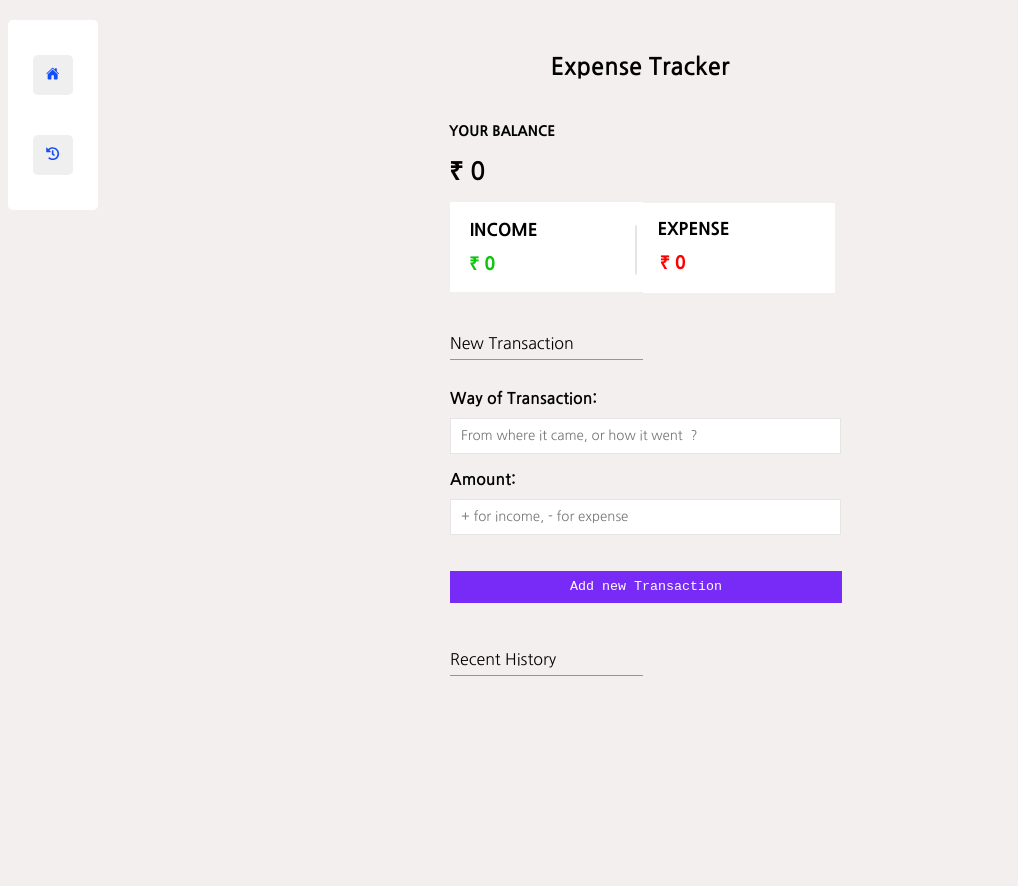
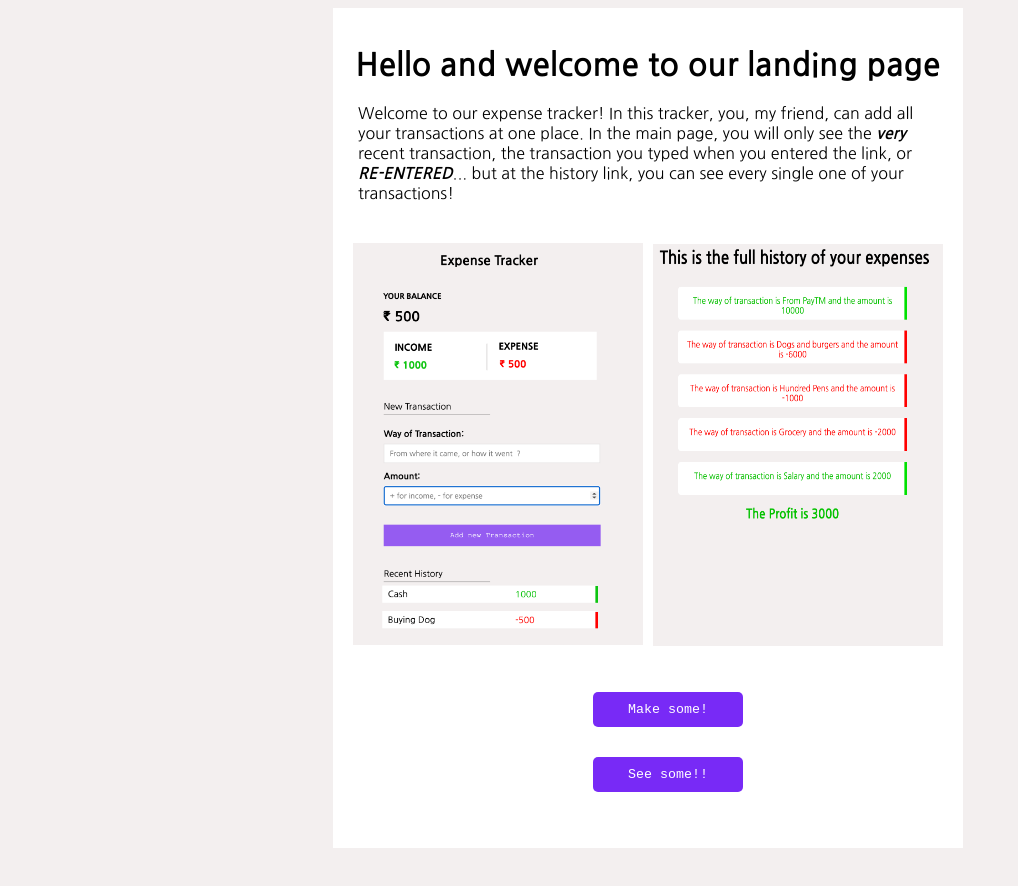
Before and after one commit to Coder030/Expense-Tracker, a React (Create React App) app: page / in a window 1280 px wide. Shown: the top 886 px of the page, without its empty margins (0-1018 px from the left). Before the commit the page ends 800 px from the top, so only its background shows below. Built offline with nearby package versions, Linux system fonts and the light colour scheme.

Commit message:
next commit6

```diff
--- a/src/App.css
+++ b/src/App.css
@@ -3,8 +3,10 @@
 body{
   background-color: #f3efef;
   font-family: 'Nanum Gothic', sans-serif;
+  height: 100%;
+  width: 100%;
 }
-h2{
+.h{
   font-family: 'Nanum Gothic', sans-serif;
   font-weight: 700;
   position: relative;
@@ -243,10 +245,10 @@ h2{
   position: relative;
   height: 40px;
   width: 450px;
+  margin: 0 auto;
   background-color: white;
   margin-left: auto;
   margin-right: auto;
-  display: flex;
   justify-content: center;
   align-items: center;
   margin-bottom: 20px;
@@ -254,15 +256,19 @@ h2{
   padding-left: 15px;
   padding-right: 15px;
   padding-top: 5px;
-  padding-bottom: 5px;
+  padding-bottom: 15px;
 }
 .pPos{
   text-align: center;
   color: rgb(1, 195, 1);
+  position: relative;
+  bottom: 5px;
 }
 .pNeg{
   text-align: center;
   color: red;
+  position: relative;
+  bottom: 5px;
 }
 .linePos{
   position: absolute;
@@ -270,7 +276,7 @@ h2{
   right: 0;
   width: 5px;
   background-color: rgb(0, 225, 0);
-  height: 50px;
+  height: 60px;
 }
 .lineNeg{
   position: absolute;
@@ -278,10 +284,14 @@ h2{
   right: 0;
   width: 5px;
   background-color: red;
-  height: 50px;
+  height: 60px;
 }
 .profit{
+  text-align: center;
   color: rgb(1, 195, 1);
+  position: relative;
+  /* overflow-wrap: break-word; */
+
 }
 .butt{
   height: 40px;
@@ -316,3 +326,102 @@ ul{
   padding: 0;
   list-style: none;
 }
+.centerFirstTwo {
+  margin: 0 auto;
+  text-align: center;
+  margin-bottom: 20px;
+}
+.centerAll {
+  display: flex;
+  flex-direction: column;
+  align-items: center;
+  text-align: center;
+}
+.nothing{
+  text-align: center;
+  overflow-wrap: break-word;
+}
+.loss{
+  text-align: center;
+  color: red;
+  overflow-wrap: break-word;
+}
+.headingering{
+  text-align: center;
+  margin: 0;
+  position: relative;
+  right: 4%;
+}
+.landing_heading{
+  text-align: center;
+}
+.lorem{
+  width: 580px;
+  margin: auto;
+  margin-bottom: 40px;
+}
+.image1{
+  height: 402.448979592px;
+  width: 290px;
+  padding-right: 10px;
+}
+.div_ain{
+  width: 590px;
+  margin: auto;
+  height: 100vh;
+  background-color: white;
+  padding-left: 20px;
+  padding-right: 20px;
+  padding-top: 20px;
+  padding-bottom: 20px;
+}
+.image2{
+  height: 402.448979592px;
+  width: 290px;
+  padding-left: 10px;
+  float: right;
+  position: relative;
+  bottom: 405.5px;
+}
+.button_main1{
+  position: relative;
+  top: 20px;
+  margin: auto;
+  margin-top: 20px;
+  height: 35px;
+  width: 150px;
+  border-radius: 5px;
+  background-color: rgb(120, 42, 246);
+  color: white;
+  font-family: 'Courier New', Courier, monospace;
+  border:none;
+}
+.button_main2{
+  position: relative;
+  top: 30px;
+  margin: auto;
+  margin-top: 20px;
+  height: 35px;
+  width: 150px;
+  border-radius: 5px;
+  font-family: 'Courier New', Courier, monospace;
+  background-color: rgb(120, 42, 246);
+  color: white;
+  border:none;
+}
+.button_main1:hover, .button_main2:hover{
+  background-color: rgb(158, 104, 245);
+  cursor: pointer;
+}
+.button-container{
+  width: 630px;
+  margin: auto;
+  display: flex;
+  justify-content: center;
+  align-items: center;
+  flex-wrap: wrap;
+  position: relative;
+  bottom: 400px;
+  flex-direction: column;
+
+}
--- a/src/App.js
+++ b/src/App.js
@@ -1,20 +1,26 @@
 import { BrowserRouter as Router, Route, Switch } from 'react-router-dom';
 import './App.css';
-import Main from './Main';
+import Home from './Home';
 import Nf from './Nf';
 import History from './History';
 import Navbar from './Navbar';
+import Main from './Main';
 
 function App() {
   return (
     <div className="App">
      <Router>
-      <Navbar/>
+
       <Switch>
-        <Route exact path="/">
-            <Main/>
+      <Route exact path="/">
+            <Main />
+        </Route>
+        <Route exact path="/home">
+            <Navbar/>
+            <Home/>
         </Route>
         <Route exact path = "/history">
+          <Navbar/>
           <History/>
         </Route>
         <Route path="*">
--- a/src/History.js
+++ b/src/History.js
@@ -44,7 +44,7 @@ function History() {
 
   return (
     <div>
-      <h1 style={{textAlign: 'center'}}>This is the full history of your expenses</h1>
+      <h1 className='headingering'>This is the full history of your expenses</h1>
       <br /><br />
       {loading && <p>Loading...</p>}
       {error && <p>Error: {error.message}</p>}
--- /dev/null
+++ b/src/Home.js
@@ -0,0 +1,142 @@
+import React, { useEffect, useState } from 'react'
+import { Link } from 'react-router-dom';
+
+function Main() {
+  const [balance, setBalance] = useState(0.00)
+  const [incomeS, setIncomeS] = useState(0.00)
+  const [expenseS, setExpenseS] = useState(0.00)
+  const [av, setAv] = useState(null)
+  const [ev, setEv] = useState(null)
+  const [, setFlag] = useState(false)
+  const [damn, setDamn] = useState([])
+  function check() {
+    var input = document.getElementById("way")
+    const new2 = input.value;
+    var slicedStr = new2.slice(0, 35);
+    if (input.value.length >= 35){   // 5 is your maxlength
+       alert("You have crossed the word limit ! ")
+       input.value = slicedStr
+  }
+
+    if (new2.includes(1) || new2.includes(2 ) || new2.includes(3) || new2.includes(4) || new2.includes(5) || new2.includes(6) || new2.includes(7) || new2.includes(8) || new2.includes(9) || new2.includes(0)){
+      alert("You cannot have a number in your string !")
+      input.value = ""
+    }
+}
+
+
+  const handleClick = async (e) => {
+    e.preventDefault()
+    if(av === "" || ev === ""){
+      alert("You gave an empty string")
+      return
+    }
+    setDamn([...damn, av]);
+    if(av > 0){
+      setFlag(true)
+
+      setIncomeS(incomeS + parseInt(av))
+    }
+    else {
+      setFlag(false)
+      setExpenseS(expenseS + Math.abs(av))
+    }
+    fetch("https://expense-backend-o8m0.onrender.com/", {
+        method: 'POST',
+        body: JSON.stringify({
+          expense: {
+            way: ev,
+            amount: av
+          }
+        }),
+        headers: {'Content-Type': 'application/json'},
+      })
+
+    var history = document.createElement("div");
+    history.classList.add("hist")
+    // var way = document.createElement("div", {className: 'way'});
+    var t = document.createElement("p")
+    t.innerText = ev
+    t.className = "ways"
+    var t2 = document.createElement("p")
+    t2.innerText = av
+    // t2.className = "ways2"
+    if (av>0){
+      t2.className = "ways2I"
+    }
+    else{
+      t2.className = "ways2E"
+    }
+    var ioe2 = document.createElement("div");
+    // ioe2.classList.add("ioe2")
+    if (av>0){
+      ioe2.classList.add("ioe2I")
+    }
+    else{
+      ioe2.classList.add("ioe2E")
+    }
+
+    history.appendChild(t);
+    history.appendChild(t2);
+    history.appendChild(ioe2)
+    document.getElementById("root").appendChild(history);
+    }
+
+  useEffect(() => {
+    setBalance(incomeS - expenseS)
+    setAv("")
+    setEv("")
+    if(av > 0){
+      setFlag(true)}
+      else{
+        setFlag(false)
+
+      }
+
+
+
+  // eslint-disable-next-line react-hooks/exhaustive-deps
+  }, [incomeS, expenseS])
+  return (
+    <div className='card'>
+      <h2 className='h'>Expense Tracker</h2>
+      <p className='yb'>YOUR BALANCE</p>
+      <p className='b'>₹ {parseFloat(balance)}</p>
+      <div className='ioe1'>
+          <p className='i'>INCOME</p>
+          <p className='inc'>₹ {parseFloat(incomeS)}</p>
+          <div class="vl"></div>
+      <div className='ioe2'>
+        <p className='e'>EXPENSE</p>
+        <p className='exp'>₹ {parseFloat(expenseS)}</p>
+      </div>
+      <p className='nt'>New Transaction</p>
+      <hr className="hr1" />
+      <br />
+      <label className='labelfi' htmlFor="wayInp">Way of Transaction: </label>
+      <br />
+      <form>
+        <input  value={ev} placeholder='From where it came, or how it went  ?' type="text" className='wayInp' name="wayInp" onChange={(e) => setEv(e.target.value)} maxLength={35} id='way' onInput={check}/>
+        <br />
+        <label className='labelfi' htmlFor="incomeInp">Amount: </label>
+        <br />
+        <input value={av} placeholder='+ for income, - for expense' type="number" className='incomeInp' name="incomeInp" id='incomeInp' onChange={(e) => setAv(e.target.value)} />
+        <p id='str'></p>
+        <button  onClick={handleClick} className='add'
+        onKeyDown={(e) => {
+          if (e.key === "Enter")
+              handleClick();
+          }}
+        >Add new Transaction</button>
+      </form>
+      <br /><br />
+      <p className='nt'>Recent History</p>
+      <hr className="hr1" />
+      <div className='ways2I'></div>
+      </div>
+    </div>
+  )
+
+}
+
+export default Main
--- a/src/Main.js
+++ b/src/Main.js
@@ -1,142 +1,29 @@
-import React, { useEffect, useState } from 'react'
-import { Link } from 'react-router-dom';
+import React from 'react'
+import ss1 from "./ss1.png"
+import ss2 from "./ss2.png"
+import { useHistory } from 'react-router-dom';
+
 
 function Main() {
-  const [balance, setBalance] = useState(0.00)
-  const [incomeS, setIncomeS] = useState(0.00)
-  const [expenseS, setExpenseS] = useState(0.00)
-  const [av, setAv] = useState(null)
-  const [ev, setEv] = useState(null)
-  const [, setFlag] = useState(false)
-  const [damn, setDamn] = useState([])
-  function check() {
-    var input = document.getElementById("way")
-    const new2 = input.value;
-    var slicedStr = new2.slice(0, 35);
-    if (input.value.length >= 35){   // 5 is your maxlength
-       alert("You have crossed the word limit ! ")
-       input.value = slicedStr
+  const history = useHistory();
+  const handleClick1 = () => {
+    history.push('/home')
   }
-
-    if (new2.includes(1) || new2.includes(2 ) || new2.includes(3) || new2.includes(4) || new2.includes(5) || new2.includes(6) || new2.includes(7) || new2.includes(8) || new2.includes(9) || new2.includes(0)){
-      alert("You cannot have a number in your string !")
-      input.value = ""
-    }
-}
-
-
-  const handleClick = async (e) => {
-    e.preventDefault()
-    if(av === "" || ev === ""){
-      alert("You gave an empty string")
-      return
-    }
-    setDamn([...damn, av]);
-    if(av > 0){
-      setFlag(true)
-
-      setIncomeS(incomeS + parseInt(av))
-    }
-    else {
-      setFlag(false)
-      setExpenseS(expenseS + Math.abs(av))
-    }
-    fetch("https://expense-backend-o8m0.onrender.com/", {
-        method: 'POST',
-        body: JSON.stringify({
-          expense: {
-            way: ev,
-            amount: av
-          }
-        }),
-        headers: {'Content-Type': 'application/json'},
-      })
-
-    var history = document.createElement("div");
-    history.classList.add("hist")
-    // var way = document.createElement("div", {className: 'way'});
-    var t = document.createElement("p")
-    t.innerText = ev
-    t.className = "ways"
-    var t2 = document.createElement("p")
-    t2.innerText = av
-    // t2.className = "ways2"
-    if (av>0){
-      t2.className = "ways2I"
-    }
-    else{
-      t2.className = "ways2E"
-    }
-    var ioe2 = document.createElement("div");
-    // ioe2.classList.add("ioe2")
-    if (av>0){
-      ioe2.classList.add("ioe2I")
-    }
-    else{
-      ioe2.classList.add("ioe2E")
-    }
-
-    history.appendChild(t);
-    history.appendChild(t2);
-    history.appendChild(ioe2)
-    document.getElementById("root").appendChild(history);
-    }
-
-  useEffect(() => {
-    setBalance(incomeS - expenseS)
-    setAv("")
-    setEv("")
-    if(av > 0){
-      setFlag(true)}
-      else{
-        setFlag(false)
-
-      }
-
-
-
-  // eslint-disable-next-line react-hooks/exhaustive-deps
-  }, [incomeS, expenseS])
+  const handleClick2 = () => {
+    history.push('/history')
+  }
   return (
-    <div className='card'>
-      <h2>Expense Tracker</h2>
-      <p className='yb'>YOUR BALANCE</p>
-      <p className='b'>₹ {parseFloat(balance)}</p>
-      <div className='ioe1'>
-          <p className='i'>INCOME</p>
-          <p className='inc'>₹ {parseFloat(incomeS)}</p>
-          <div class="vl"></div>
-      <div className='ioe2'>
-        <p className='e'>EXPENSE</p>
-        <p className='exp'>₹ {parseFloat(expenseS)}</p>
-      </div>
-      <p className='nt'>New Transaction</p>
-      <hr className="hr1" />
-      <br />
-      <label className='labelfi' htmlFor="wayInp">Way of Transaction: </label>
-      <br />
-      <form>
-        <input  value={ev} placeholder='From where it came, or how it went  ?' type="text" className='wayInp' name="wayInp" onChange={(e) => setEv(e.target.value)} maxLength={35} id='way' onInput={check}/>
-        <br />
-        <label className='labelfi' htmlFor="incomeInp">Amount: </label>
-        <br />
-        <input value={av} placeholder='+ for income, - for expense' type="number" className='incomeInp' name="incomeInp" id='incomeInp' onChange={(e) => setAv(e.target.value)} />
-        <p id='str'></p>
-        <button  onClick={handleClick} className='add'
-        onKeyDown={(e) => {
-          if (e.key === "Enter")
-              handleClick();
-          }}
-        >Add new Transaction</button>
-      </form>
-      <br /><br />
-      <p className='nt'>Recent History</p>
-      <hr className="hr1" />
-      <div className='ways2I'></div>
+    <div className='div_ain' style={{position: "relative"}}>
+      <h1 className='landing_heading'>Hello and welcome to our landing page</h1>
+      <p className='lorem'>Welcome to our expense tracker! In this tracker, you, my friend, can add all your transactions at one place. In the main page, you will only see the <strong><em>very</em></strong> recent transaction, the transaction you typed when you entered the link, or <strong><em>RE-ENTERED</em></strong>... but at the history link, you can see every single one of your transactions!</p>
+      <img src={ss1} className='image1' alt="" />
+      <img src={ss2} className='image2' alt="" />
+      <div className='button-container'>
+      <button onClick={handleClick1} className="button_main1" >Make some!</button>
+      <button onClick={handleClick2} className="button_main2">See some!!</button>
       </div>
     </div>
   )
-
 }
 
 export default Main
--- a/src/Navbar.js
+++ b/src/Navbar.js
@@ -10,7 +10,7 @@ function Navbar() {
     <div className='navbar'>
       <ul>
         <li>
-        <Link to="/"><button className='butt'><IoHome className='home_icon'/></button></Link>
+        <Link to="/home"><button className='butt'><IoHome className='home_icon'/></button></Link>
         </li>
         <li>
         <br /><br />
--- a/src/Nf.js
+++ b/src/Nf.js
@@ -13,7 +13,7 @@ function Nf() {
       }
       >
         Not Found</h1>
-      <Link to="/" ><button className='button2'>To go back, press this button</button></Link>
+      <Link to="/home" ><button className='button2'>To go back, press this button</button></Link>
     </div>
   )
 }
```
Also changed, not shown: src/ss1.png (added), src/ss2.png (added).
